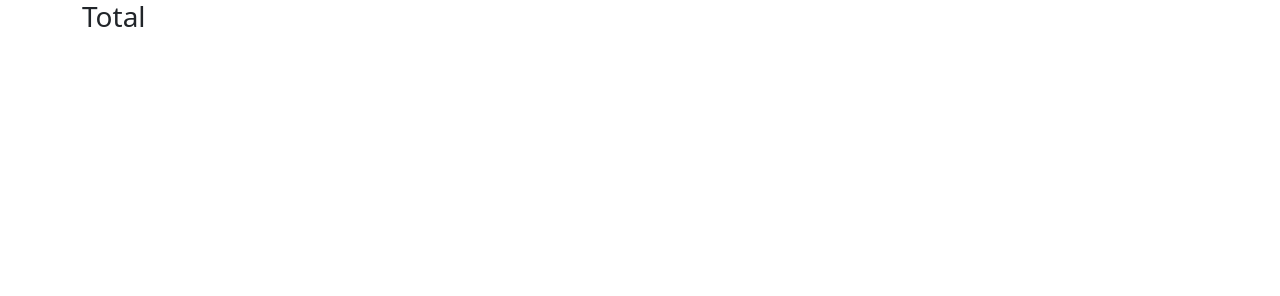
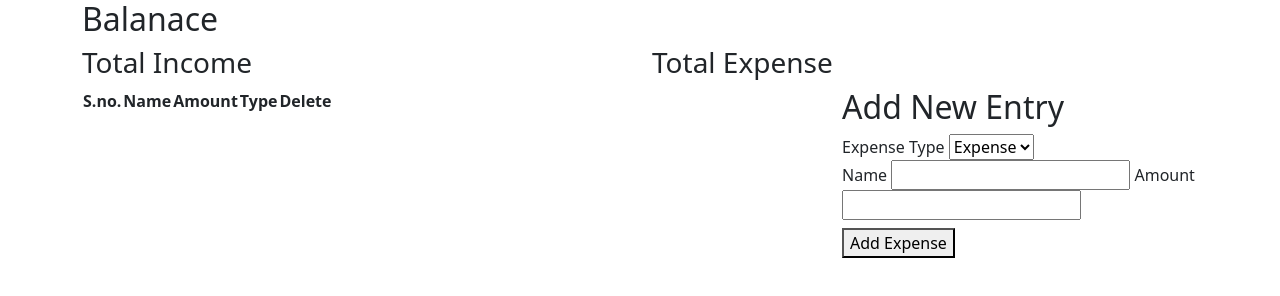
Before and after one commit to muzammilali5994/Daily-Expense, a plain HTML site: page index.html in a window 1280 px wide. Drawn offline with nearby package versions, Linux system fonts and the light colour scheme.

Commit message:
html work complete

```diff
--- a/index.html
+++ b/index.html
@@ -12,11 +12,51 @@
     <!--Upper Box-->
     <div class="container">
         <div class="row">
-            <div class="col-6">
-                <h3>Total </h3>
+            <div class="col-12">
+                <h2>Balanace </h2>
+                <span></span>
             </div>
             <div class="col-6">
+                <h3>Total Income</h3>
+            </div>
+            <div class="col-6">
+                <h3>Total  Expense</h3>
+            </div>
+        </div>
+    </div>
+    <!--Lower Box-->
+    <div class="container">
+        <div class="row">
+            <div class="col-8">
+                <table>
+                    <thead>
+                        <tr>
+                            <th>S.no.</th>
+                            <th>Name</th>
+                            <th>Amount</th>
+                            <th>Type</th>
+                            <th>Delete</th>
+                        </tr>
+                    </thead>
+                    <tbody>
 
+                    </tbody>
+                </table>
+            </div>
+            <div class="col-4">
+                <H2>Add New Entry</H2>
+                <span>Expense Type</span>
+                <select name="category" id="category">
+                    <option value="Expense">Expense </option>
+                    <option value="Income">Income </option>
+                </select>
+                <div class="input-area">
+                    <span>Name </span>
+                    <input type="text">
+                    <span>Amount </span>
+                    <input type="number">
+                </div>
+                <button class="mt-2">Add Expense</button>
             </div>
         </div>
     </div>
```
